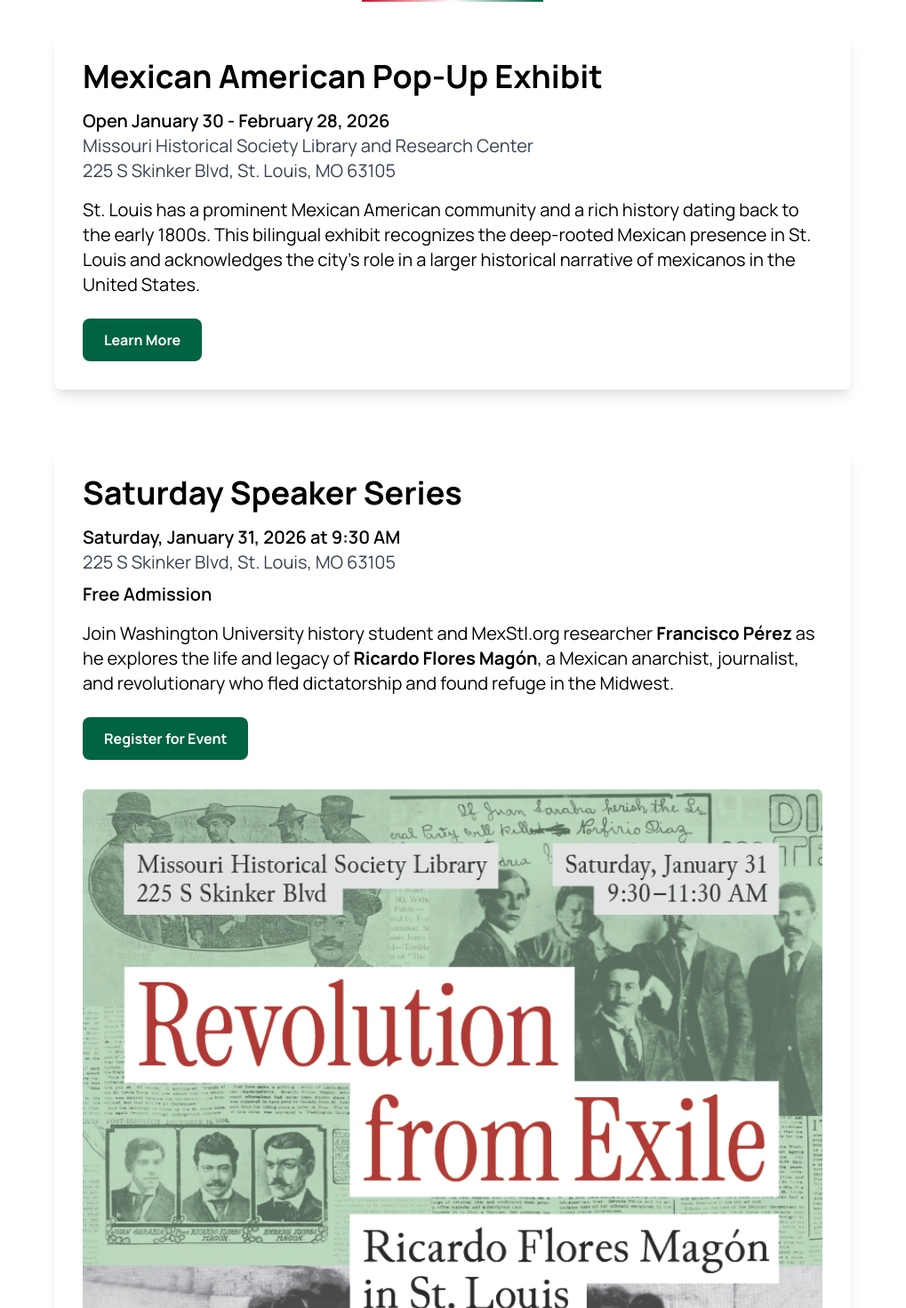
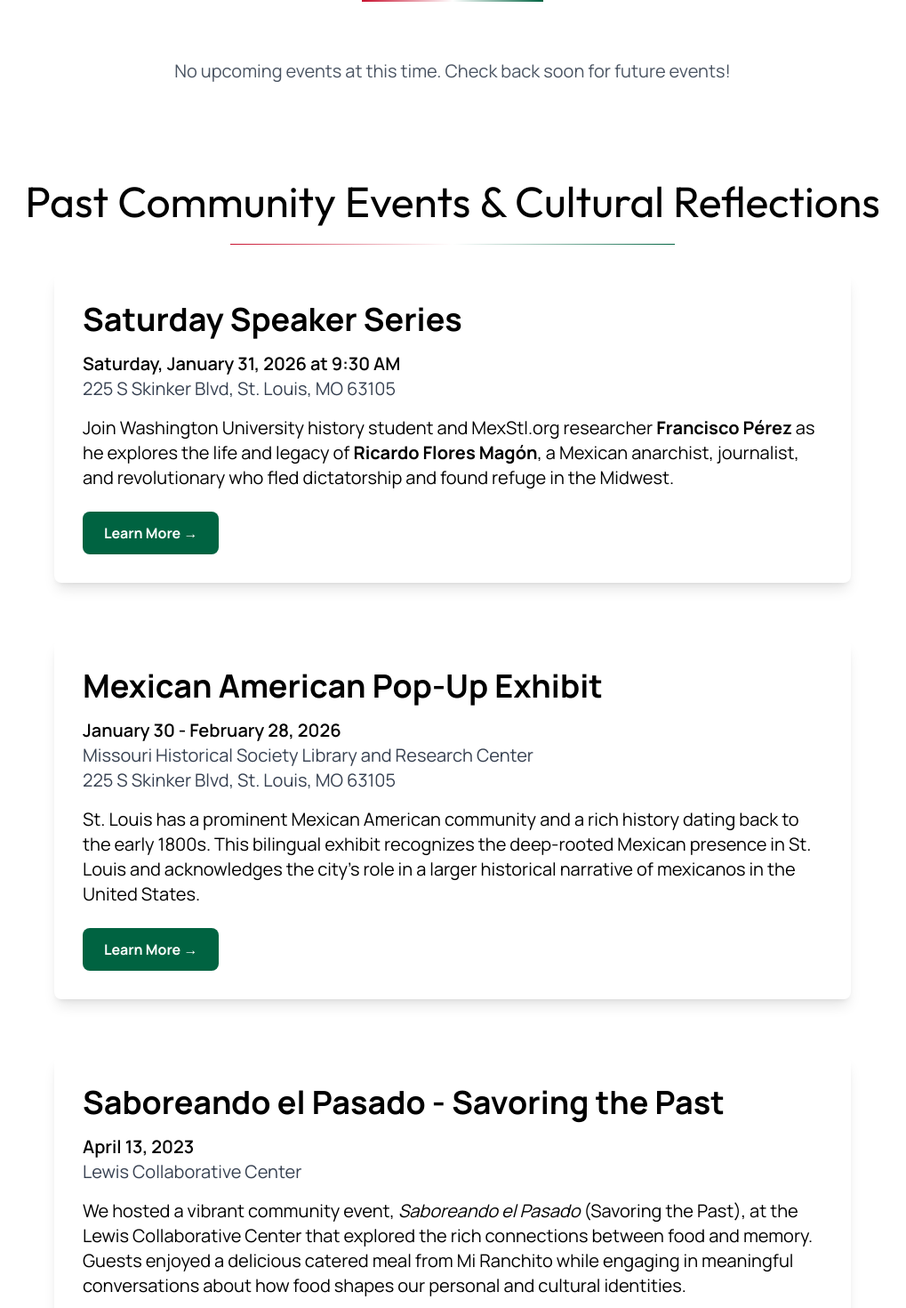
Before and after one commit to DylanAlfonso13/mexstl, a Next.js app: page /events in a window 1280 px wide. Shown: the part 180-1650 px from the top of the page at 89% size, without its empty margins (131-1150 px from the left). Built offline with nearby package versions, Linux system fonts and the light colour scheme.

Commit message:
New component for past events, and filled event pages

```diff
--- a/src/app/events/page.tsx
+++ b/src/app/events/page.tsx
@@ -1,8 +1,7 @@
 "use client";
-import Image from "next/image";
 import Nav from "@/components/Nav";
 import TitleText from "@/components/TitleText";
-import UpcomingEvent from "@/components/UpcomingEvent";
+import PastEvent from "@/components/PastEvent";
 import { useLanguage } from "@/context/LanguageContext";
 
 export default function Media() {
@@ -19,13 +18,62 @@ export default function Media() {
           }
         />
 
-        {/* Mexican American Exhibit */}
-        <UpcomingEvent
+        {/* Empty State for Upcoming Events */}
+        <div className="max-w-4xl w-full my-8 text-center">
+          <p className="text-lg sm:text-xl text-gray-600 py-8">
+            {language === "en"
+              ? "No upcoming events at this time. Check back soon for future events!"
+              : "No hay eventos próximos en este momento. ¡Vuelva pronto para eventos futuros!"}
+          </p>
+        </div>
+
+        <TitleText
+          text={
+            language === "en"
+              ? "Past Community Events & Cultural Reflections"
+              : "Eventos Comunitarios y Reflexiones Culturales Pasados"
+          }
+        />
+
+        {/* Saturday Speaker Series - Past Event */}
+        <PastEvent
           language={language}
+          slug="saturday-speaker-series"
+          titleEn="Saturday Speaker Series"
+          titleEs="Serie de Oradores del Sábado"
+          dateEn="Saturday, January 31, 2026 at 9:30 AM"
+          dateEs="Sábado, 31 de enero de 2026 a las 9:30 AM"
+          locationEn="225 S Skinker Blvd, St. Louis, MO 63105"
+          locationEs="225 S Skinker Blvd, St. Louis, MO 63105"
+          descriptionEn={
+            <>
+              Join Washington University history student and
+              MexStl.org researcher <strong>Francisco Pérez</strong> as he
+              explores the life and legacy of <strong>Ricardo Flores Magón</strong>,
+              a Mexican anarchist, journalist, and revolutionary who fled
+              dictatorship and found refuge in the Midwest.
+            </>
+          }
+          descriptionEs={
+            <>
+              Únase al estudiante de historia de Washington
+              University e investigador de MexStl.org{" "}
+              <strong>Francisco Pérez</strong> mientras explora la vida y el
+              legado de <strong>Ricardo Flores Magón</strong>, un anarquista,
+              periodista y revolucionario mexicano que huía de la dictadura y
+              encontró refugio en el Medio Oeste.
+            </>
+          }
+        />
+
+        {/* Mexican American Exhibit - Past Event */}
+        <PastEvent
+          language={language}
+          slug="mexican-american-exhibit"
           titleEn="Mexican American Pop-Up Exhibit"
           titleEs="Exhibición Emergente Mexicoamericana"
-          dateEn="Open January 30 - February 28, 2026"
-          dateEs="Abierto del 30 de enero al 28 de febrero de 2026"
+          dateEn="January 30 - February 28, 2026"
+          dateEs="30 de enero al 28 de febrero de 2026"
           locationEn={
             <>
               Missouri Historical Society Library and Research Center
@@ -54,156 +102,35 @@ export default function Media() {
               reconoce el papel de la ciudad en una narrativa histórica más amplia de mexicanos en los Estados Unidos.
             </>
           }
-          registerUrl="https://www.facebook.com/events/1916072968982801/1916072985649466/?ref_source=NEWS_FEED"
-          registerTextEn="Learn More"
-          registerTextEs="Más Información"
         />
 
-        {/* Saturday Speaker Series - Upcoming Event */}
-        <UpcomingEvent
+        {/* Saboreando el Pasado - Past Event */}
+        <PastEvent
           language={language}
-          titleEn="Saturday Speaker Series"
-          titleEs="Serie de Oradores del Sábado"
-          dateEn="Saturday, January 31, 2026 at 9:30 AM"
-          dateEs="Sábado, 31 de enero de 2026 a las 9:30 AM"
-          locationEn="225 S Skinker Blvd, St. Louis, MO 63105"
-          locationEs="225 S Skinker Blvd, St. Louis, MO 63105"
-          admissionEn="Free Admission"
-          admissionEs="Entrada Gratuita"
+          slug="saboreando-el-pasado"
+          titleEn="Saboreando el Pasado - Savoring the Past"
+          titleEs="Saboreando el Pasado"
+          dateEn="April 13, 2023"
+          dateEs="13 de abril de 2023"
+          locationEn="Lewis Collaborative Center"
+          locationEs="Centro Colaborativo Lewis"
           descriptionEn={
             <>
-              Join Washington University history student and
-              MexStl.org researcher <strong>Francisco Pérez</strong> as he
-              explores the life and legacy of <strong>Ricardo Flores Magón</strong>,
-              a Mexican anarchist, journalist, and revolutionary who fled
-              dictatorship and found refuge in the Midwest.
+              We hosted a vibrant community event, <em>Saboreando el Pasado</em> (Savoring the Past),
+              at the Lewis Collaborative Center that explored the rich connections between food and memory.
+              Guests enjoyed a delicious catered meal from Mi Ranchito while engaging in meaningful
+              conversations about how food shapes our personal and cultural identities.
             </>
           }
           descriptionEs={
             <>
-              Únase al estudiante de historia de Washington
-              University e investigador de MexStl.org{" "}
-              <strong>Francisco Pérez</strong> mientras explora la vida y el
-              legado de <strong>Ricardo Flores Magón</strong>, un anarquista,
-              periodista y revolucionario mexicano que huía de la dictadura y
-              encontró refugio en el Medio Oeste.
+              Organizamos un vibrante evento comunitario, <em>Saboreando el Pasado</em>,
+              en el Centro Colaborativo Lewis que exploró las ricas conexiones entre la comida y la memoria.
+              Los asistentes disfrutaron de una comida deliciosa de Mi Ranchito mientras participaban en
+              conversaciones significativas sobre cómo la comida moldea nuestras identidades personales y culturales.
             </>
           }
-          registerUrl="https://mohistory.org/events/saturday-speaker-01-31-2026"
-          imageUrl="/saturday-speaker-series.png"
-          imageAlt="Saturday Speaker Series Flyer"
         />
-
-        <TitleText
-          text={
-            language === "en"
-              ? "Past Community Events & Cultural Reflections"
-              : "Eventos Comunitarios y Reflexiones Culturales Pasados"
-          }
-        />
-
-        <p className="text-sm xs:text-base sm:text-lg md:text-xl max-w-4xl text-center py-6">
-          {language === "en" ? (
-            <>
-              On April 13, 2023, we hosted a vibrant community event,{" "}
-              <em>Saboreando el Pasado</em> (Savoring the Past), at the Lewis
-              Collaborative Center that explored the rich connections between
-              food and memory. Guests enjoyed a delicious catered meal from Mi
-              Ranchito while engaging in meaningful conversations about how food
-              shapes our personal and cultural identities. The evening offered
-              an opportunity to reflect on shared experiences, celebrate local
-              flavors, and build community through storytelling.
-            </>
-          ) : (
-            <>
-              El 13 de abril del 2023, organizamos un vibrante evento
-              comunitario, <em>Saboreando el Pasado</em>, en el Centro
-              Colaborativo Lewis que exploró las ricas conexiones entre la
-              comida y la memoria. Los asistentes disfrutaron de una comida
-              deliciosa de Mi Ranchito mientras participaban en conversaciones
-              significativas sobre cómo la comida moldea nuestras identidades
-              personales y culturales. La noche ofreció una oportunidad de
-              reflexionar sobre experiencias compartidas, celebrar los sabores
-              locales, y construir comunidad a través de la narración de
-              historias.
-            </>
-          )}
-        </p>
-
-        <div className="container mx-auto px-4">
-          <div className="grid grid-cols-1 md:grid-cols-2 gap-4 my-8">
-            <Image
-              src="/stp_1.png"
-              alt="Event"
-              width={800}
-              height={600}
-              className="w-full h-auto object-cover"
-            />
-            <Image
-              src="/stp_2.png"
-              alt="Decor"
-              width={800}
-              height={600}
-              className="w-full h-auto object-cover"
-            />
-            <Image
-              src="/stp_3.png"
-              alt="Guests"
-              width={1600}
-              height={600}
-              className="md:col-span-2 w-full h-auto object-cover"
-            />
-          </div>
-          <div className="grid grid-cols-1 md:grid-cols-2 gap-8">
-            <Image
-              src="/stp_flyer.png"
-              alt="Saboreando el Pasado Poster"
-              width={800}
-              height={1000}
-              className="w-full h-auto object-cover"
-            />
-
-            <div>
-              <TitleText text="Conversation Questions" />
-              <ul className="text-md lg:text-xl xl:text-3xl list-disc list-outside pl-4 space-y-6 text-gray-800 pt-6">
-                <li>
-                  The act of following recipes can be viewed as an
-                  choreographed, embodied practice. Does the preparation of any
-                  plate stand out to you as an embodied cultural routine?
-                </li>
-                <li>
-                  Many of us are currently living far from home and family. Have
-                  you been able to find a sense of home through food here in St.
-                  Louis?
-                </li>
-                <li>
-                  Do you still prepare a dish that you grew up eating that is a
-                  reflection of your heritage?
-                </li>
-                <li>
-                  How has the preservation of food traditions impacted the
-                  overall preservation of culture in migrant communities?
-                </li>
-              </ul>
-            </div>
-          </div>
-          <div className="grid grid-cols-1 md:grid-cols-2 gap-4 my-8">
-            <Image
-              src="/stp_4.png"
-              alt="Food Prep"
-              width={800}
-              height={600}
-              className="w-full h-auto object-cover"
-            />
-            <Image
-              src="/stp_5.png"
-              alt="Group Discussion"
-              width={800}
-              height={600}
-              className="w-full h-auto object-cover"
-            />
-          </div>
-        </div>
       </div>
     </div>
   );
--- /dev/null
+++ b/src/components/PastEvent.tsx
@@ -0,0 +1,88 @@
+import Image from "next/image";
+import Link from "next/link";
+
+interface PastEventProps {
+  titleEn: string;
+  titleEs: string;
+  dateEn: string;
+  dateEs: string;
+  location?: string | React.ReactNode;
+  locationEn?: string | React.ReactNode;
+  locationEs?: string | React.ReactNode;
+  admissionEn?: string;
+  admissionEs?: string;
+  descriptionEn: React.ReactNode;
+  descriptionEs: React.ReactNode;
+  imageUrl?: string;
+  imageAlt?: string;
+  language: string;
+  slug: string; // URL slug for the detail page
+}
+
+export default function PastEvent({
+  titleEn,
+  titleEs,
+  dateEn,
+  dateEs,
+  location,
+  locationEn,
+  locationEs,
+  admissionEn,
+  admissionEs,
+  descriptionEn,
+  descriptionEs,
+  imageUrl,
+  imageAlt,
+  language,
+  slug,
+}: PastEventProps) {
+  return (
+    <Link href={`/events/${slug}`}>
+      <div className="max-w-4xl w-full my-8 cursor-pointer">
+        <div className="bg-white shadow-lg rounded-lg overflow-hidden transition-transform transform hover:scale-[1.02] hover:shadow-xl">
+          <div className="p-6 sm:p-8">
+            <h2 className="text-2xl sm:text-3xl md:text-4xl font-bold mb-4">
+              {language === "en" ? titleEn : titleEs}
+            </h2>
+            <div className="text-lg sm:text-xl mb-4">
+              <p className="font-semibold">
+                {language === "en" ? dateEn : dateEs}
+              </p>
+              {(locationEn || locationEs || location) && (
+                <p className="text-gray-700">
+                  {language === "en"
+                    ? locationEn || location
+                    : locationEs || location}
+                </p>
+              )}
+              {(admissionEn || admissionEs) && (
+                <p className="font-semibold mt-2">
+                  {language === "en" ? admissionEn : admissionEs}
+                </p>
+              )}
+            </div>
+            <p className="text-base sm:text-lg md:text-xl mb-4">
+              {language === "en" ? descriptionEn : descriptionEs}
+            </p>
+            <div className="mt-6">
+              <span className="inline-block bg-[#006341] hover:bg-green-700 text-white font-bold py-3 px-6 rounded-lg transition duration-300">
+                {language === "en" ? "Learn More →" : "Más Información →"}
+              </span>
+            </div>
+          </div>
+          {imageUrl && (
+            <div className="px-6 pb-6 sm:px-8 sm:pb-8">
+              <Image
+                src={imageUrl}
+                alt={imageAlt || "Event flyer"}
+                width={1200}
+                height={1600}
+                className="w-full h-auto object-cover rounded-lg"
+              />
+            </div>
+          )}
+        </div>
+      </div>
+    </Link>
+  );
+}
```
Also changed, not shown: src/app/events/mexican-american-exhibit/page.tsx (+0 -13 lines), src/app/events/saboreando-el-pasado/page.tsx (+1 -21 lines), src/app/events/saturday-speaker-series/page.tsx (+0 -25 lines).
